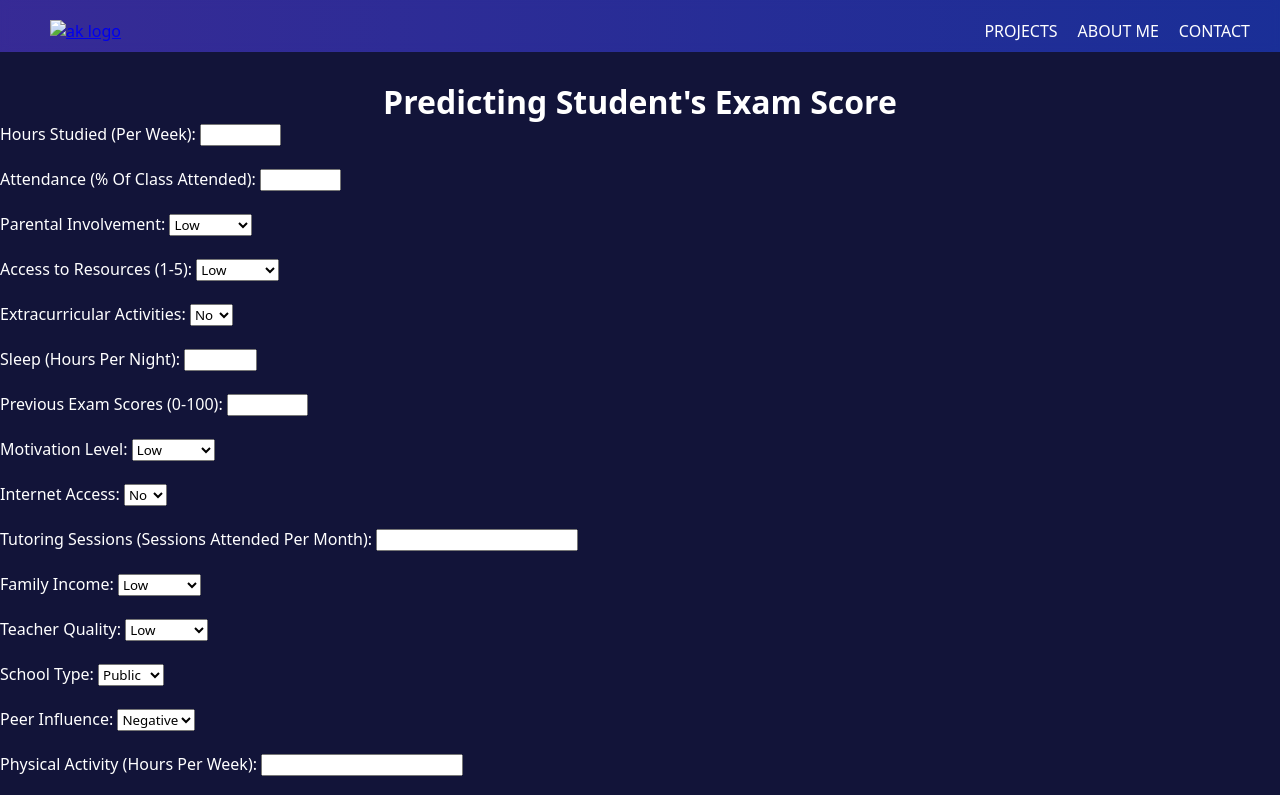
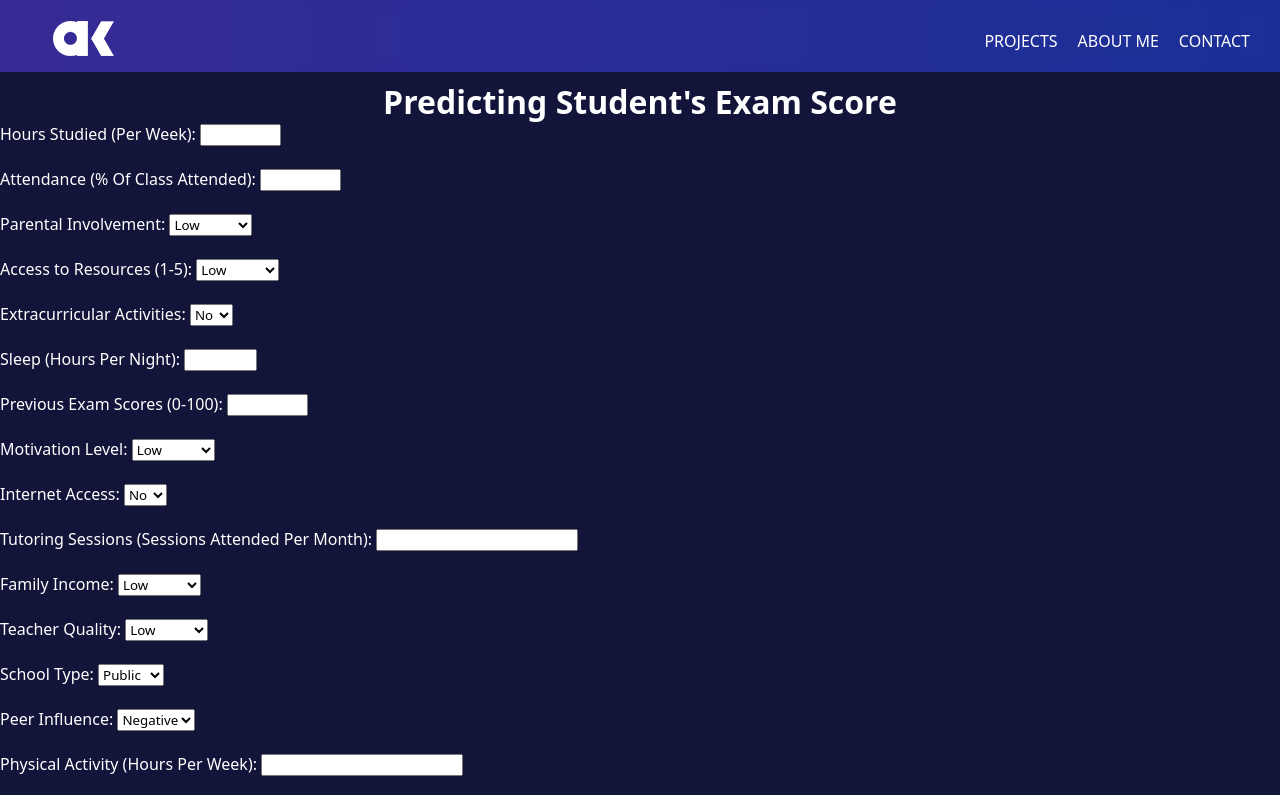
Before and after one commit to moonieweme/Portfolio, a plain HTML site: page ai-project.html in a window 1280 px wide. Shown: the top 795 px of the page. Drawn offline with Linux system fonts and the light colour scheme.

Commit message:
Update ai-project.html

```diff
--- a/ai-project.html
+++ b/ai-project.html
@@ -11,7 +11,7 @@
       <div class="logo">
         <a href="index.html" target="_self">
           <img
-            src="Images/ak logo 2.png"
+            src="ak logo 2.png"
             alt="ak logo"
             style="cursor: pointer; border: none"
           />
```
